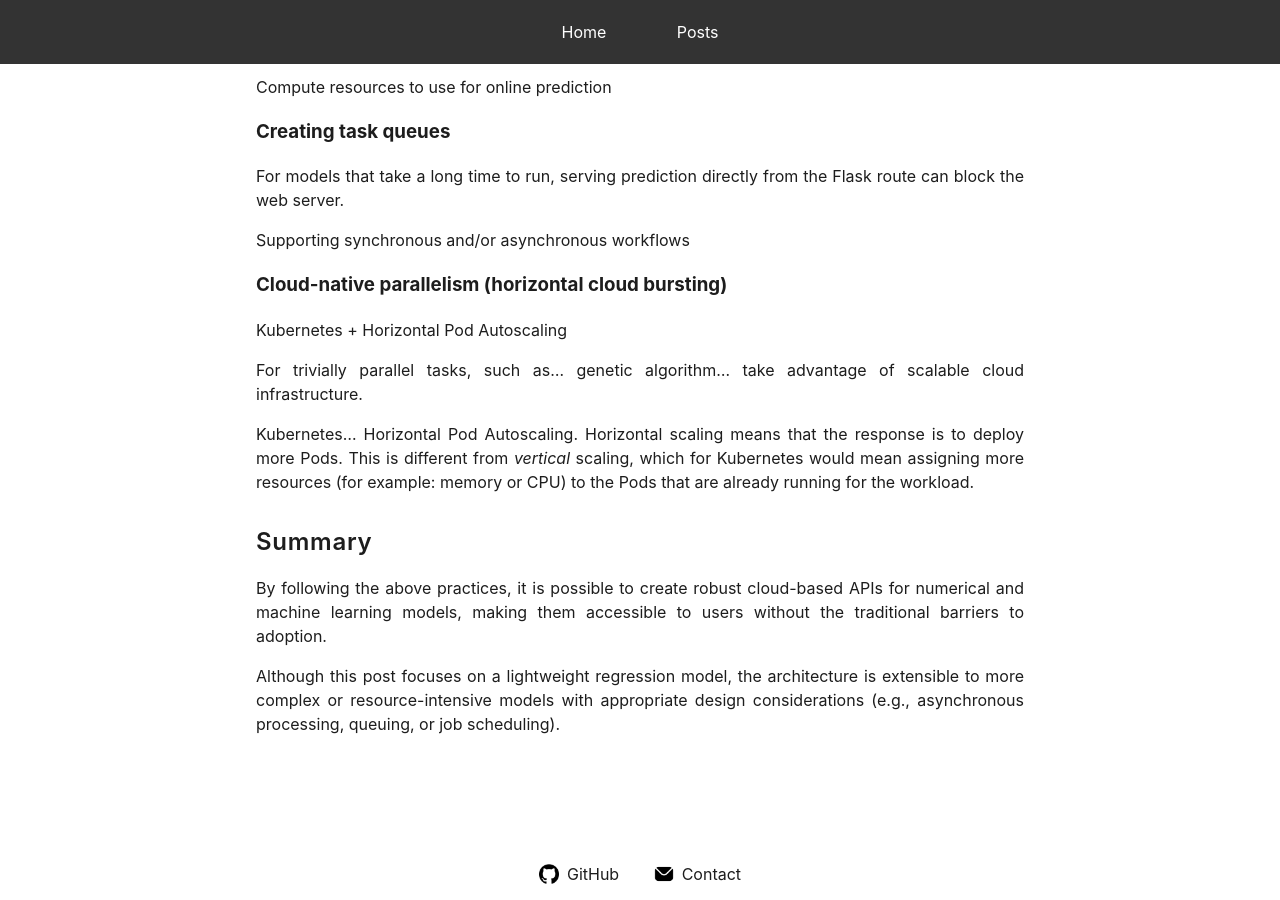
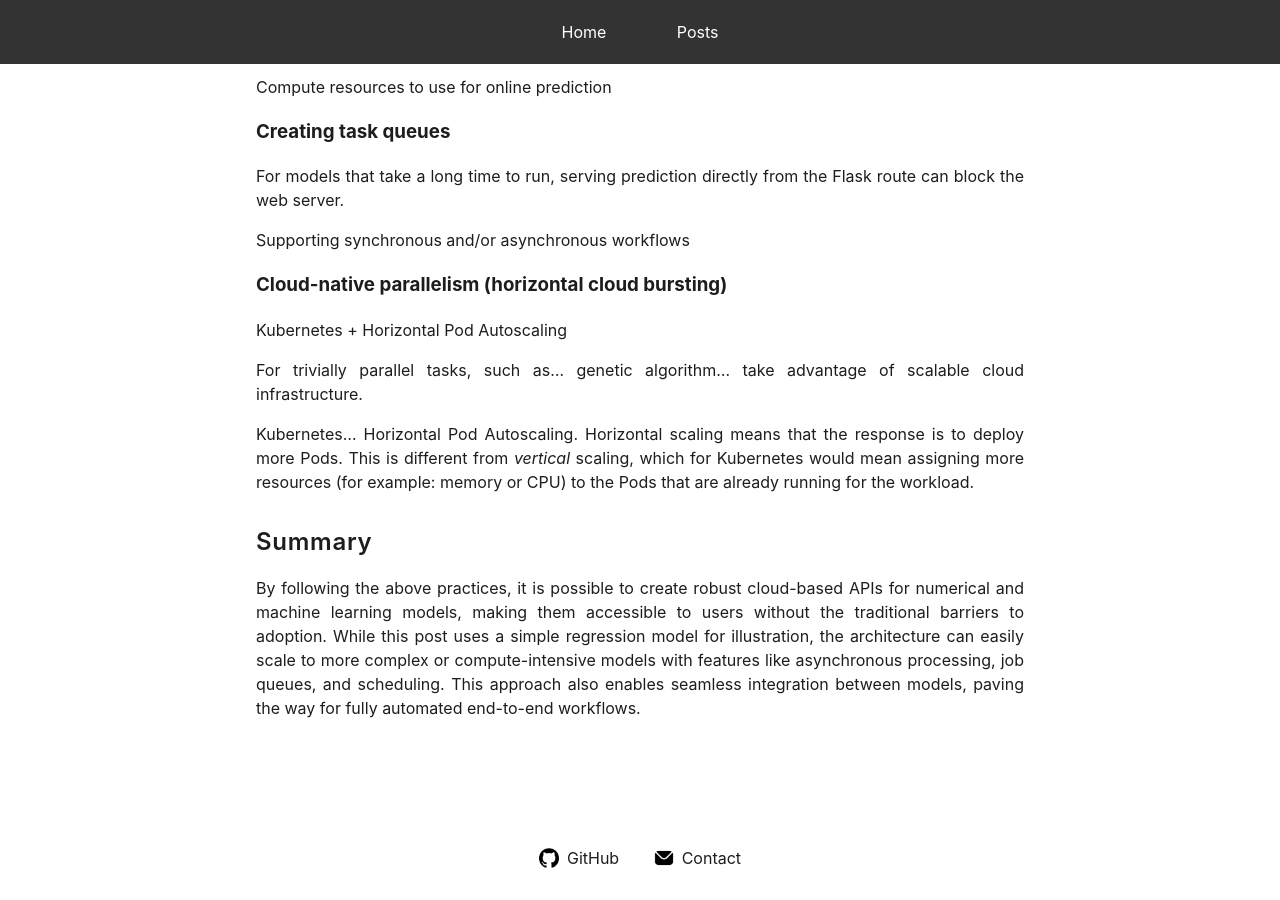
Before and after one commit to mark-hobbs/mark-hobbs.github.io, a Jekyll site: the page built from _posts/2025-04-15-model-deployment.md, in a window 1280 px wide and 900 px high, scrolled down 5780 px. Built offline with Jekyll 4.4.1, drawn with Linux system fonts in a browser that asks for light colours; formulas are drawn with MathJax 3.

Commit message:
General updates

```diff
--- a/_posts/2025-04-15-model-deployment.md
+++ b/_posts/2025-04-15-model-deployment.md
@@ -268,6 +268,4 @@ Kubernetes... Horizontal Pod Autoscaling. Horizontal scaling means that the resp
 
 ## Summary
 
-By following the above practices, it is possible to create robust cloud-based APIs for numerical and machine learning models, making them accessible to users without the traditional barriers to adoption.
-
-Although this post focuses on a lightweight regression model, the architecture is extensible to more complex or resource-intensive models with appropriate design considerations (e.g., asynchronous processing, queuing, or job scheduling).
+By following the above practices, it is possible to create robust cloud-based APIs for numerical and machine learning models, making them accessible to users without the traditional barriers to adoption.  While this post uses a simple regression model for illustration, the architecture can easily scale to more complex or compute-intensive models with features like asynchronous processing, job queues, and scheduling. This approach also enables seamless integration between models, paving the way for fully automated end-to-end workflows.
```
